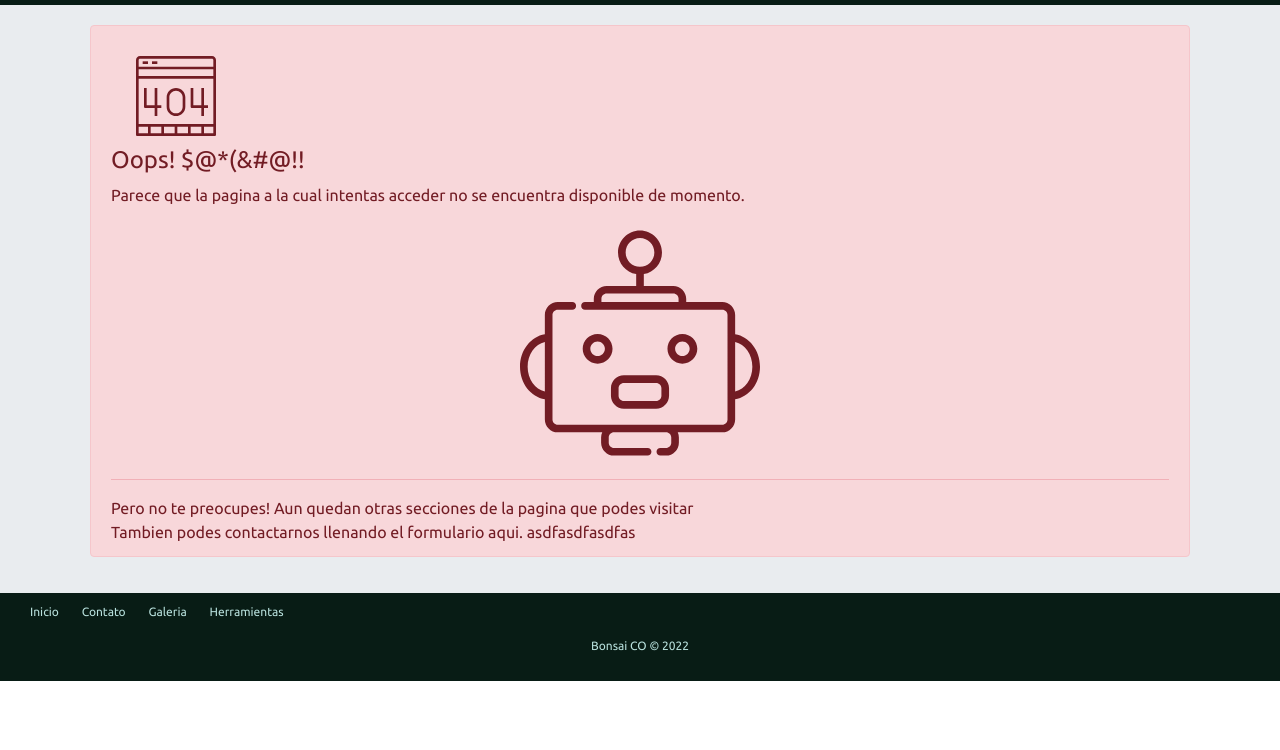
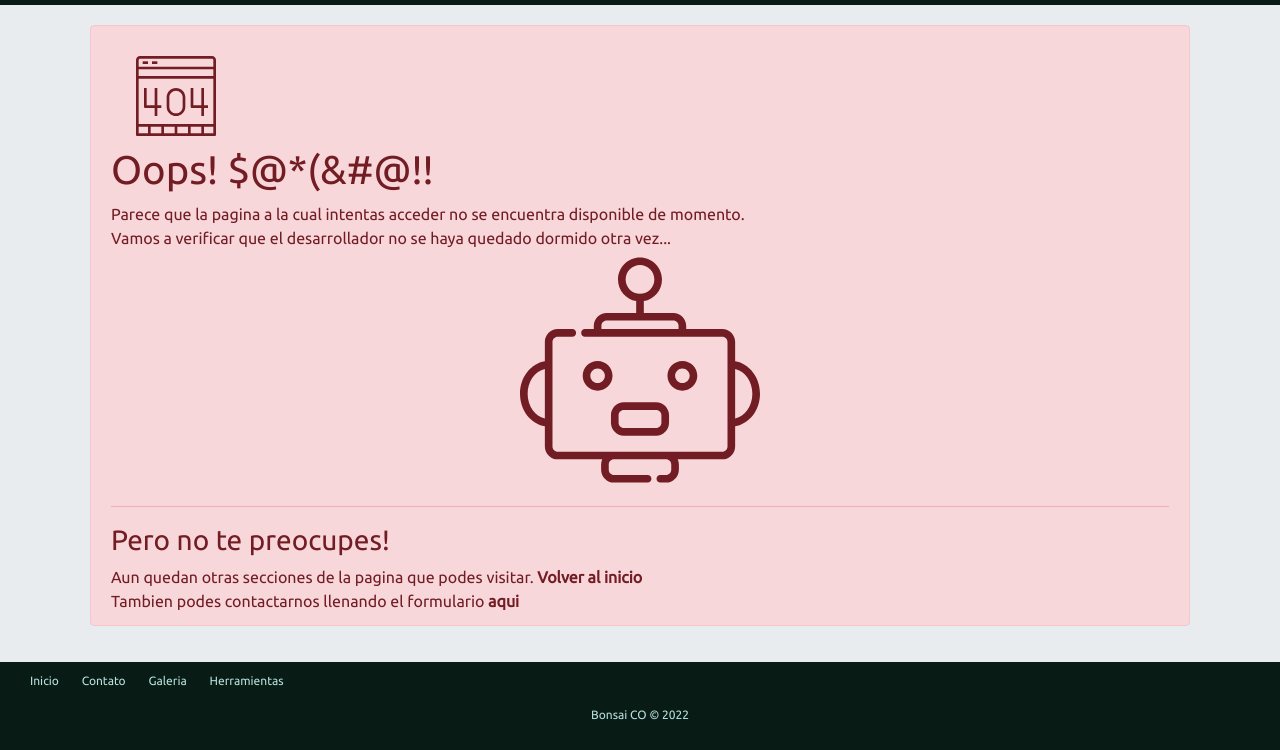
Before and after one commit to darzamendia/pre-entrega, a website: page sections/inprogress.html in a window 1280 px wide. Shown: the part 255-1005 px from the top of the page. Before the commit the page ends 936 px from the top, so only its background shows below. Drawn offline with nearby package versions, Linux system fonts and the light colour scheme.

Commit message:
Reajuste de error 404

```diff
--- a/scss/main.scss
+++ b/scss/main.scss
@@ -9,6 +9,7 @@
 
 @import "sections/general";
 @import "sections/index";
+@import "sections/inprogress";
 
 @import "components/buttons";
 @import "components/jumbo";
--- /dev/null
+++ b/scss/sections/_inprogress.scss
@@ -0,0 +1,5 @@
+// Comeback link
+.cb-link {
+    color: $color-error;
+    font-weight: bold;
+}
--- a/scss/utilities/_variables.scss
+++ b/scss/utilities/_variables.scss
@@ -5,6 +5,8 @@ $color-three: #0e7a70;
 $color-four: #044a42;
 $color-five: #081c15;
 // Lil feat.
+
+$color-error: #721c24;
 $color-index-bg-text: rgba(0, 0, 0, 0.8);
 $form-background: rgba(6, 41, 37, 0.9);
 $transparent: rgba(255, 255, 255, 0);
--- a/sections/inprogress.html
+++ b/sections/inprogress.html
@@ -61,16 +61,19 @@
                 <div class="col">
                     <img src="../media/error404.svg" class="toolIcon-left fadeIn bounceIn" alt="Error404">
                 </div>
-                <h4 class="alert-heading">Oops! $@*(&#@!!</h4>
-                <p>Parece que la pagina a la cual intentas acceder no se encuentra disponible de momento.</p>
+                <h1 class="alert-heading">Oops! $@*(&#@!!</h1>
+                <p class="mb-0">Parece que la pagina a la cual intentas acceder no se encuentra disponible de momento.</p>
+                <p class="mb-0">Vamos a verificar que el desarrollador no se haya quedado dormido otra vez...</p>
                 <div class="col">
                     <img src="../media/confusedrobot.svg" class="toolIcon fadeIn bounceIn" alt="Confused Robot">
                 </div>
                 <hr>
-                <p class="mb-0">Pero no te preocupes! Aun quedan otras secciones de la pagina que podes visitar
+                <h3>Pero no te preocupes!</h3>
+                <p class="mb-0">
+                    Aun quedan otras secciones de la pagina que podes visitar. <a class="cb-link" href="../index.html">Volver al inicio</a>
                 </p>
                 <p class="mb-0">
-                    Tambien podes contactarnos llenando el formulario aqui. asdfasdfasdfas
+                    Tambien podes contactarnos llenando el formulario <a class="cb-link" href="./contacto.html">aqui</a>
                 </p>
             </div>
         </div>
```
Also changed, not shown: css/style.css, scss/sections/_general.scss (line endings or trailing spaces).
